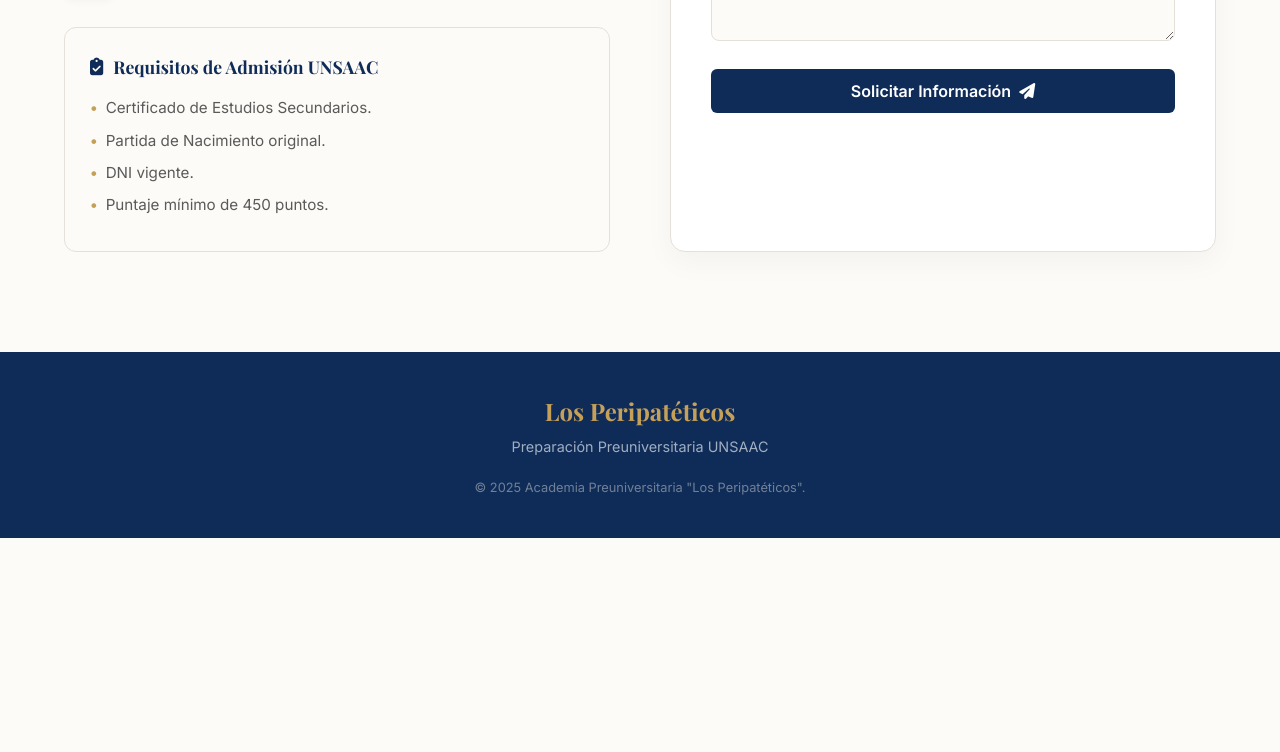
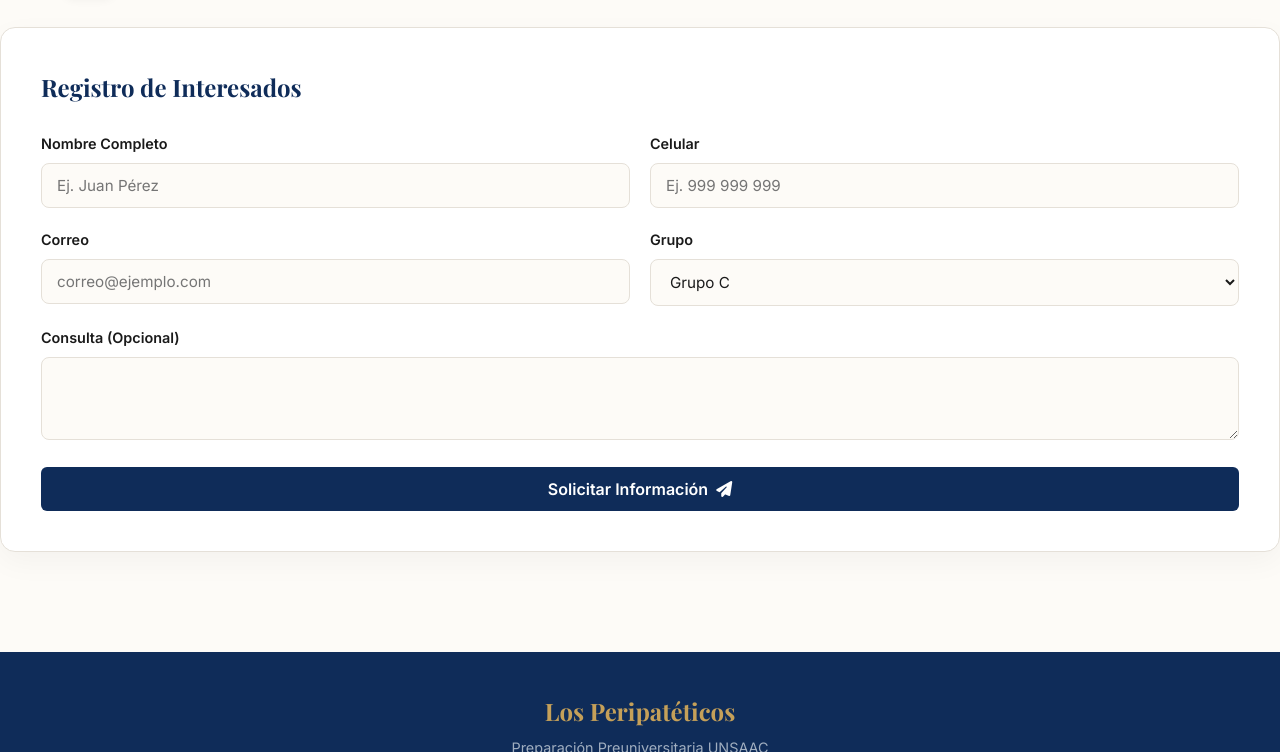
Before and after one commit to losperipateticos26-oss/LosPeripateticosWeb, a plain HTML site: page index.html in a window 1280 px wide. Shown: the part 2697-3449 px from the top of the page. Before the commit the page ends 3235 px from the top, so only its background shows below. Drawn offline with nearby package versions, Linux system fonts and the light colour scheme.

Commit message:
Update index.html

```diff
--- a/index.html
+++ b/index.html
@@ -126,13 +126,6 @@
                     <div class="info-item"><div class="info-icon"><i class="fas fa-envelope"></i></div><div><h4>Correo</h4><a href="mailto:losperipateticos26@gmail.com">losperipateticos26@gmail.com</a></div></div>
                     <div class="info-item"><div class="info-icon"><i class="fab fa-facebook-f"></i></div><div><h4>Facebook</h4><a href="#" target="_blank">Academia "Los Peripatéticos"</a></div></div>
                 </div>
-                <div class="admission-req">
-                    <h4><i class="fas fa-clipboard-check"></i> Requisitos de Admisión UNSAAC</h4>
-                    <ul>
-                        <li>Certificado de Estudios Secundarios.</li>
-                        <li>Partida de Nacimiento original.</li>
-                        <li>DNI vigente.</li>
-                        <li>Puntaje mínimo de 450 puntos.</li>
                     </ul>
                 </div>
             </div>
```
